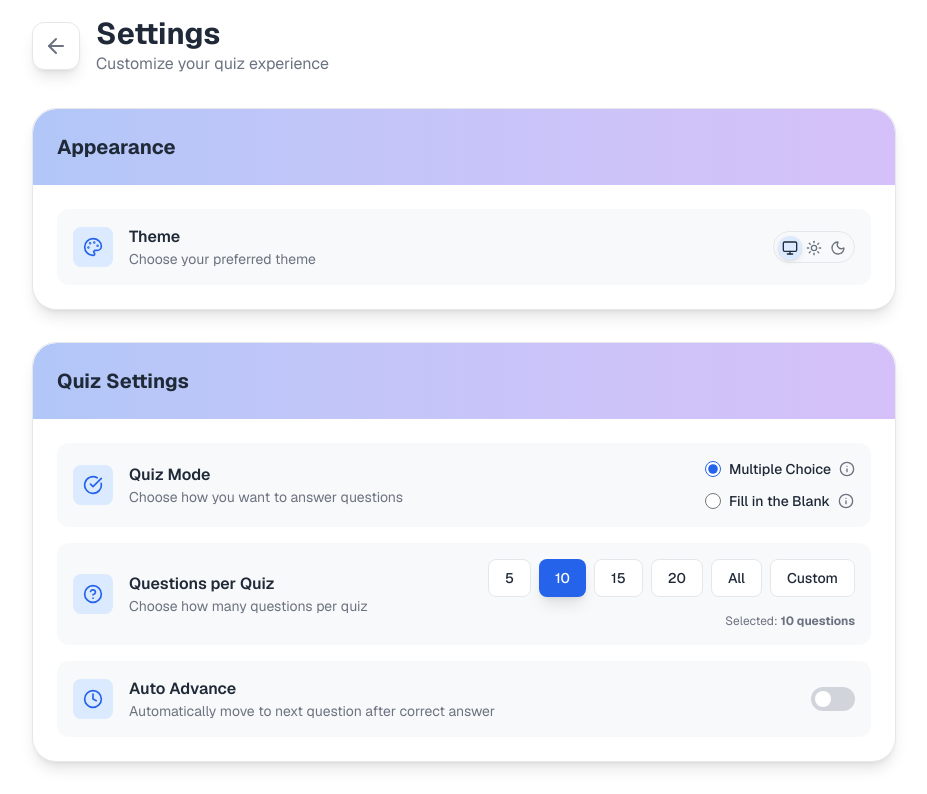
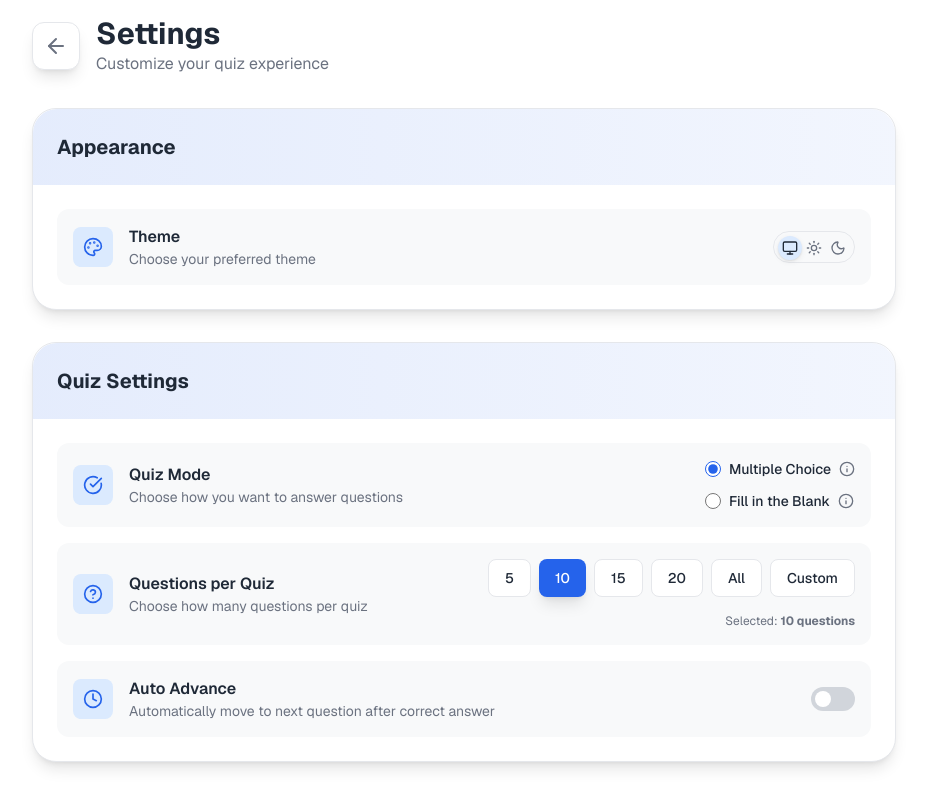
Before and after one commit to shoaibnigamshaik/quickfrench, a Next.js app: page /settings in a window 1280 px wide. Shown: the top 794 px of the page, without its empty margins (176-1103 px from the left). Built offline with nearby package versions, Linux system fonts and the light colour scheme.

Commit message:
Fixed the settings page section gradients and removed redundant code.

```diff
--- a/src/app/globals.css
+++ b/src/app/globals.css
@@ -43,13 +43,13 @@
   --warning-100: #fef3c7;
   --warning-600: #d97706;
 
-  /* Gradients (light) — match dark mode styling for section headers */
-  --section-grad-from: rgba(37, 99, 235, 0.36); /* softened to match dark */
-  --section-grad-to: rgba(124, 58, 237, 0.32);
-  --badge-grad-from: #2563eb;
-  --badge-grad-to: #7c3aed;
-  --cta-grad-from: #2563eb; /* strong for light */
-  --cta-grad-to: #7c3aed;
+  /* Gradients (light) — use primary colors */
+  --section-grad-from: rgba(37, 99, 235, 0.12); /* primary-600 subtle */
+  --section-grad-to: rgba(37, 99, 235, 0.06);
+  --badge-grad-from: var(--primary-600);
+  --badge-grad-to: var(--primary-400);
+  --cta-grad-from: var(--primary-600); /* strong for light */
+  --cta-grad-to: var(--primary-500);
 }
 
 /* Dark theme */
@@ -92,13 +92,13 @@
   --warning-100: #4a3808;
   --warning-600: #fbbf24;
 
-  /* Gradients (dark) */
-  --section-grad-from: rgba(37, 99, 235, 0.18); /* softened */
-  --section-grad-to: rgba(124, 58, 237, 0.16);
-  --badge-grad-from: rgba(37, 99, 235, 0.35);
-  --badge-grad-to: rgba(124, 58, 237, 0.3);
-  --cta-grad-from: rgba(37, 99, 235, 0.65);
-  --cta-grad-to: rgba(124, 58, 237, 0.6);
+  /* Gradients (dark) — use primary colors */
+  --section-grad-from: rgba(96, 165, 250, 0.12); /* primary-600 on dark */
+  --section-grad-to: rgba(96, 165, 250, 0.06);
+  --badge-grad-from: var(--primary-600);
+  --badge-grad-to: var(--primary-400);
+  --cta-grad-from: var(--primary-600);
+  --cta-grad-to: var(--primary-500);
 }
 
 html,
--- a/src/app/settings/page.tsx
+++ b/src/app/settings/page.tsx
@@ -15,7 +15,6 @@ import {
   Info,
   CheckCircle,
   LucideIcon,
-  ArrowLeftRight,
   Clock,
   RefreshCw,
   Trash2,
@@ -34,7 +33,6 @@ interface SettingItem {
     | "link"
     | "quiz-mode"
     | "question-count"
-    | "translation-direction"
     | "auto-advance"
     | "cache-refresh"
     | "cache-clear"
@@ -57,9 +55,6 @@ const SettingsPage = () => {
     "multiple-choice",
   );
   const [questionCount, setQuestionCount] = React.useState<number | "all">(10);
-  const [translationDirection, setTranslationDirection] = React.useState<
-    "french-to-english" | "english-to-french"
-  >("french-to-english");
   const [autoAdvance, setAutoAdvance] = React.useState(false);
   const [showCustomInput, setShowCustomInput] = React.useState(false);
 
@@ -93,9 +88,6 @@ const SettingsPage = () => {
       | "multiple-choice"
       | "typing";
     const savedCount = localStorage.getItem("questionCount");
-    const savedDirection = localStorage.getItem("translationDirection") as
-      | "french-to-english"
-      | "english-to-french";
     const savedAutoAdvance = localStorage.getItem("autoAdvance");
 
     if (savedMode) {
@@ -108,9 +100,6 @@ const SettingsPage = () => {
       if (typeof count === "number" && ![5, 10, 15, 20].includes(count)) {
         setShowCustomInput(true);
       }
-    }
-    if (savedDirection) {
-      setTranslationDirection(savedDirection);
     }
     if (savedAutoAdvance !== null) {
       setAutoAdvance(savedAutoAdvance === "true");
@@ -165,16 +154,6 @@ const SettingsPage = () => {
     setShowCustomInput(true);
   };
 
-  // Save translation direction to localStorage when changed
-  const handleTranslationDirectionChange = () => {
-    const newDirection =
-      translationDirection === "french-to-english"
-        ? "english-to-french"
-        : "french-to-english";
-    setTranslationDirection(newDirection);
-    localStorage.setItem("translationDirection", newDirection);
-  };
-
   // Save auto advance to localStorage when changed
   const handleAutoAdvanceChange = () => {
     const newAutoAdvance = !autoAdvance;
@@ -212,7 +191,7 @@ const SettingsPage = () => {
           description: "Choose how many questions per quiz",
           type: "question-count" as const,
         },
-  // Translation Direction control removed; toggle now lives on TopicSelector
+        // Translation Direction control removed; toggle now lives on TopicSelector
         {
           icon: Clock,
           label: "Auto Advance",
@@ -674,40 +653,7 @@ const SettingsPage = () => {
                         </div>
                       )}
 
-                      {item.type === "translation-direction" && (
-                        <div className="flex items-center space-x-2">
-                          <span
-                            className="text-sm font-medium"
-                            style={{ color: "var(--foreground)" }}
-                          >
-                            {translationDirection === "french-to-english"
-                              ? "French"
-                              : "English"}
-                          </span>
-                          <button
-                            onClick={handleTranslationDirectionChange}
-                            className="p-2 rounded-lg transition-colors duration-200"
-                            style={{ backgroundColor: "var(--primary-100)" }}
-                          >
-                            <ArrowLeftRight
-                              className={`h-4 w-4 transition-transform duration-200 ${
-                                translationDirection === "english-to-french"
-                                  ? "rotate-180"
-                                  : ""
-                              }`}
-                              style={{ color: "var(--primary-600)" }}
-                            />
-                          </button>
-                          <span
-                            className="text-sm font-medium"
-                            style={{ color: "var(--foreground)" }}
-                          >
-                            {translationDirection === "french-to-english"
-                              ? "English"
-                              : "French"}
-                          </span>
-                        </div>
-                      )}
+                      {/* translation-direction removed; handled elsewhere */}
 
                       {item.type === "auto-advance" && (
                         <button
```
